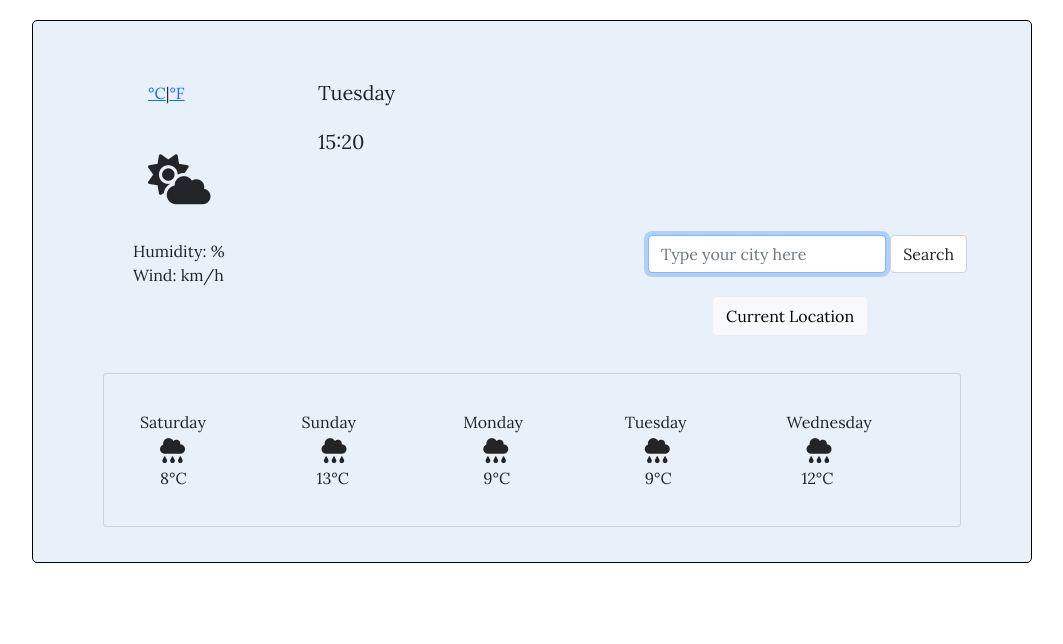
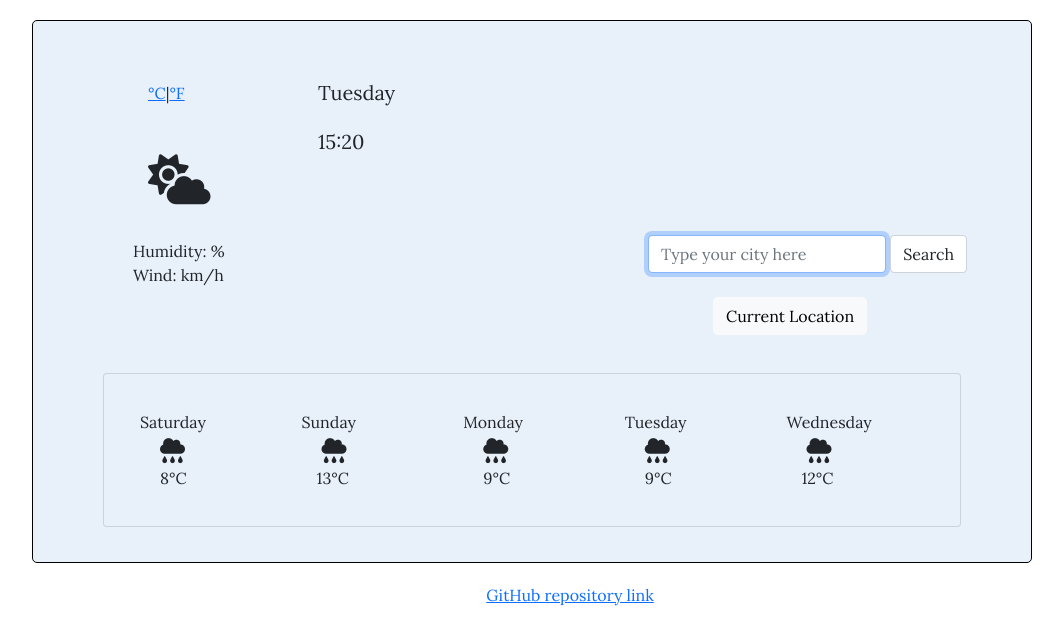
Before and after one commit to codeuscant/SheCodes-Weather-App, a plain HTML site: page index.html in a window 1280 px wide. Shown: the whole page, without its empty margins (70-1133 px from the left). Drawn offline with nearby package versions, Linux system fonts and the light colour scheme; no server answers.

Commit message:
added GH repo link

```diff
--- a/index.html
+++ b/index.html
@@ -125,6 +125,11 @@
         </div>
       </div>
     </div>
+
+    <div class="gh">
+      <a href="https://github.com/codeuscant?tab=repositories">GitHub repository link</a>
+    </div>
+
     <script src="src/index.js"></script>
   </body>
 </html>
--- a/src/styles.css
+++ b/src/styles.css
@@ -130,3 +130,8 @@ button {
   display: inline;
   float: left;
 }
+
+.gh {
+  display: block;
+  text-align: center;
+}
```
